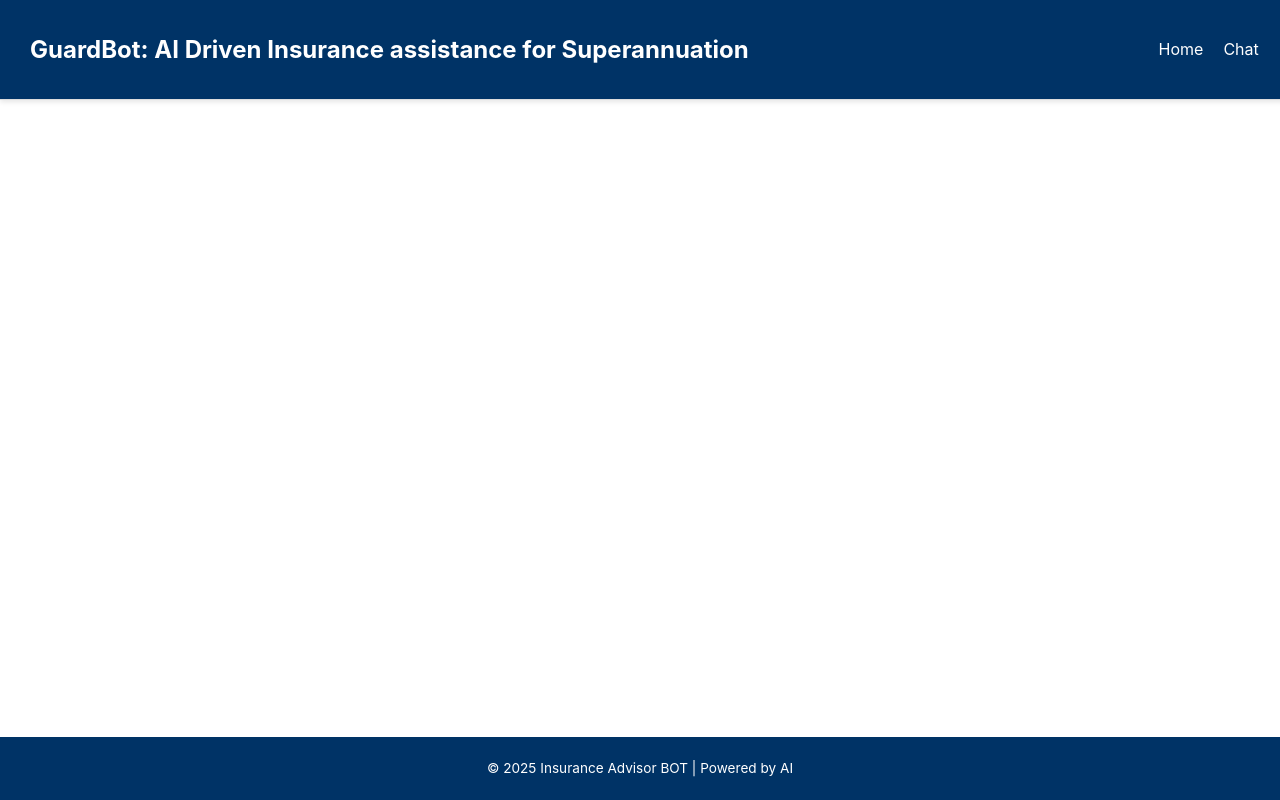
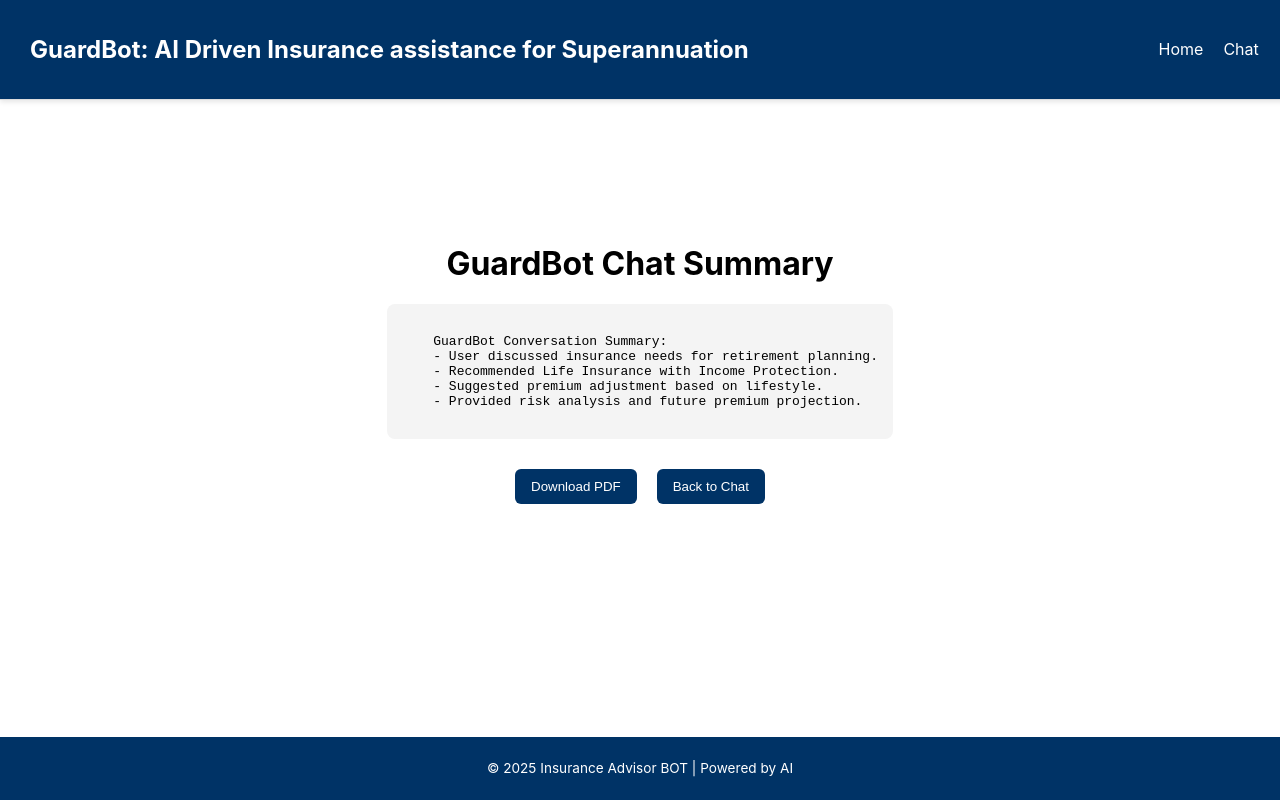
Before and after one commit to DrishttiNarwal/MUFG-Hackathon, a React (Create React App) app in the folder Frontend/mugfhackathon-app/: page /export in a window 1280 px wide. Built offline with nearby package versions, Linux system fonts and the light colour scheme.

Commit message:
Added export page for users to download PDF of summarized chat

```diff
--- a/Frontend/mugfhackathon-app/src/App.js
+++ b/Frontend/mugfhackathon-app/src/App.js
@@ -4,6 +4,7 @@ import Footer from "./components/Footer";
 import Navbar from "./components/Navbar";
 import Home from "./pages/Home";
 import Chat from "./pages/Chat";
+import Export from "./pages/Export"; // ✅ Added import
 import "./App.css";
 
 function App() {
@@ -15,6 +16,7 @@ function App() {
           <Routes>
             <Route path="/" element={<Home />} />
             <Route path="/chat" element={<Chat />} />
+            <Route path="/export" element={<Export />} /> {/* ✅ Added route */}
           </Routes>
         </main>
         <Footer />
--- a/Frontend/mugfhackathon-app/src/components/Chatbot.js
+++ b/Frontend/mugfhackathon-app/src/components/Chatbot.js
@@ -20,17 +20,23 @@ export default function Chatbot() {
         "Based on your input, here are some insurance plans you may like:";
       setMessages([...newMessages, { sender: "bot", text: botReply }]);
       setRecommendations([
-        {
-          name: "Life Cover Plan",
-          desc: "Comprehensive coverage for your family",
-          price: "Rs.25000/month"
-        },
-        {
-          name: "Health Plus Plan",
-          desc: "Covers medical expenses and emergencies",
-          price: "Rs.10000/month"
-        }
-      ]);
+  {
+    name: "Life Gold Protection Plan",
+    desc: "Upgrades your basic life insurance to a Gold-tier plan, ensuring higher payout and better coverage for your family in case of unforeseen events.",
+    price: "AUD 250/month"
+  },
+  {
+    name: "Family Health Premium Plan",
+    desc: "Comprehensive health insurance for you, your spouse, and children — covering hospital stays, surgeries, and preventive care.",
+    price: "AUD 180/month"
+  },
+   {
+    name: "Travel Annual Cover Plan",
+    desc: "Annual family travel insurance covering medical emergencies, cancellations, and also lost luggage for domestic and overseas trips for family.",
+    price: "AUD 50/month"
+  }
+]
+);
     }, 1000);
   };
 
--- a/Frontend/mugfhackathon-app/src/pages/Chat.css
+++ b/Frontend/mugfhackathon-app/src/pages/Chat.css
@@ -44,3 +44,21 @@
   display: flex;
   flex-direction: column;
 }
+
+.chat-footer {
+  text-align: center;
+  margin-top: 15px;
+}
+
+.summarize-btn {
+  background-color: #003366;
+  color: white;
+  border: none;
+  padding: 10px 18px;
+  border-radius: 6px;
+  cursor: pointer;
+}
+
+.summarize-btn:hover {
+  background-color: #0055aa;
+}
--- a/Frontend/mugfhackathon-app/src/pages/Chat.js
+++ b/Frontend/mugfhackathon-app/src/pages/Chat.js
@@ -1,19 +1,37 @@
 import React from "react";
+import { useNavigate } from "react-router-dom";
 import Chatbot from "../components/Chatbot";
 import "./Chat.css";
 
 export default function Chat() {
+  const navigate = useNavigate();
+
+  const handleSummarize = () => {
+    // Later: Pass chat history via state or global store
+    navigate("/export");
+  };
+
   return (
     <div className="chat-page">
       {/* Chat Header */}
       <header className="chat-header">
         <h1>GuardBot</h1>
+        <p className="chat-tagline">
+          Your AI-powered insurance advisor — guiding you to smarter coverage.
+        </p>
       </header>
 
       {/* Chat Interface */}
       <div className="chat-container-wrapper">
         <Chatbot />
       </div>
+
+      {/* Summarize Button */}
+      <div className="chat-footer">
+        <button className="summarize-btn" onClick={handleSummarize}>
+          Summarize Chat
+        </button>
+      </div>
     </div>
   );
 }
--- /dev/null
+++ b/Frontend/mugfhackathon-app/src/pages/Export.css
@@ -0,0 +1,29 @@
+.export-page {
+  padding: 30px;
+  max-width: 800px;
+  margin: auto;
+  text-align: center;
+}
+
+.summary-box {
+  background: #f4f4f4;
+  padding: 15px;
+  border-radius: 8px;
+  text-align: left;
+  white-space: pre-wrap;
+  margin-bottom: 20px;
+}
+
+.export-actions button {
+  margin: 10px;
+  padding: 10px 16px;
+  background-color: #003366;
+  color: white;
+  border: none;
+  border-radius: 6px;
+  cursor: pointer;
+}
+
+.export-actions button:hover {
+  background-color: #0055aa;
+}
--- /dev/null
+++ b/Frontend/mugfhackathon-app/src/pages/Export.js
@@ -0,0 +1,39 @@
+import React from "react";
+import { useNavigate } from "react-router-dom";
+import jsPDF from "jspdf";
+import "jspdf-autotable";
+import "./Export.css";
+
+export default function Export() {
+  const navigate = useNavigate();
+
+  // Dummy summary (replace later with actual state/context data)
+  const summaryText = `
+    GuardBot Conversation Summary:
+    - User discussed insurance needs for retirement planning.
+    - Recommended Life Insurance with Income Protection.
+    - Suggested premium adjustment based on lifestyle.
+    - Provided risk analysis and future premium projection.
+  `;
+
+  const downloadPDF = () => {
+    const doc = new jsPDF();
+    doc.setFontSize(14);
+    doc.text("GuardBot Chat Summary", 14, 20);
+    doc.setFontSize(12);
+    doc.text(summaryText, 14, 30, { maxWidth: 180 });
+    doc.save("GuardBot_Chat_Summary.pdf");
+  };
+
+  return (
+    <div className="export-page">
+      <h1>GuardBot Chat Summary</h1>
+      <pre className="summary-box">{summaryText}</pre>
+
+      <div className="export-actions">
+        <button onClick={downloadPDF}>Download PDF</button>
+        <button onClick={() => navigate(-1)}>Back to Chat</button>
+      </div>
+    </div>
+  );
+}
```
